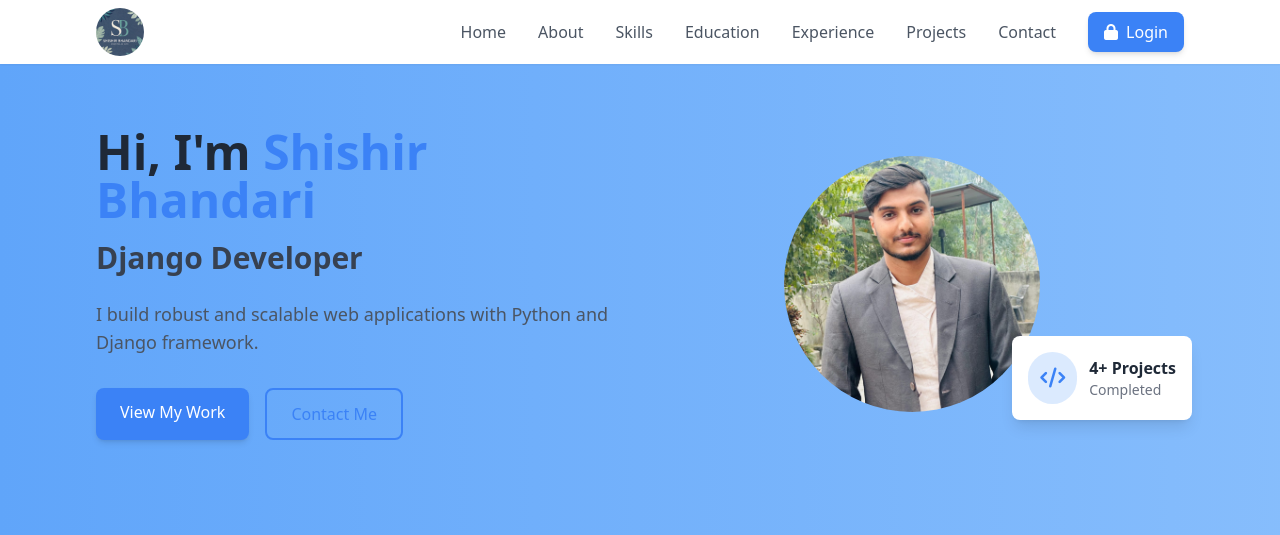
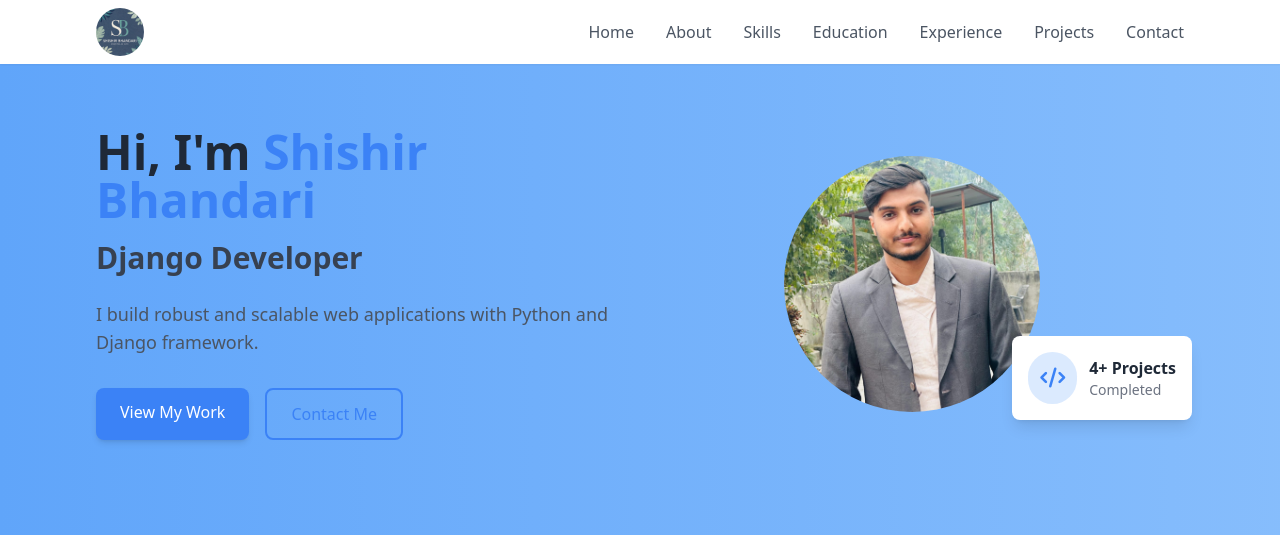
Before and after one commit to shishirbhandari128/portfolio, a Django app: page / in a window 1280 px wide. Shown: the top 535 px of the page. Run offline with Django 5.2, Linux system fonts and the light colour scheme; data comes from the database, SQL or seed files in the repository; some libraries are stand-ins or nearby versions.

Commit message:
Remove Login link from navbar
Co-Authored-By: Claude Sonnet 5.5 <noreply@anthropic.com>

```diff
--- a/templates/base.html
+++ b/templates/base.html
@@ -43,11 +43,6 @@
                     <a href="/#experience" class="nav-link text-gray-600 hover:text-blue-500 transition">Experience</a>
                     <a href="/#projects" class="nav-link text-gray-600 hover:text-blue-500 transition">Projects</a>
                     <a href="/#contact" class="nav-link text-gray-600 hover:text-blue-500 transition">Contact</a>
-                    <a href="/admin" class="bg-blue-500 hover:bg-blue-600 text-white px-4 py-2 rounded-lg font-medium transition shadow-md ml-8 flex items-center">
-                        <i class="fas fa-lock mr-2"></i>
-                         Login
-                    </a>
-
                 </div>
                 <div class="md:hidden flex items-center">
                     <button id="menu-toggle" class="text-gray-600 hover:text-blue-500 focus:outline-none">
@@ -67,10 +62,6 @@
                 <a href="/#experience" class="block px-3 py-2 rounded-md text-base font-medium text-gray-600 hover:text-blue-500 hover:bg-gray-50">Experience</a>
                 <a href="/#projects" class="block px-3 py-2 rounded-md text-base font-medium text-gray-600 hover:text-blue-500 hover:bg-gray-50">Projects</a>
                 <a href="/#contact" class="block px-3 py-2 rounded-md text-base font-medium text-gray-600 hover:text-blue-500 hover:bg-gray-50">Contact</a>
-                <a href="/admin" class="bg-blue-500 hover:bg-blue-600 text-white px-4 py-2 rounded-lg font-medium transition shadow-md ml-4 flex items-center">
-                        <i class="fas fa-lock mr-2"></i>
-                        Login
-                </a>
             </div>
         </div>
     </nav>
```
